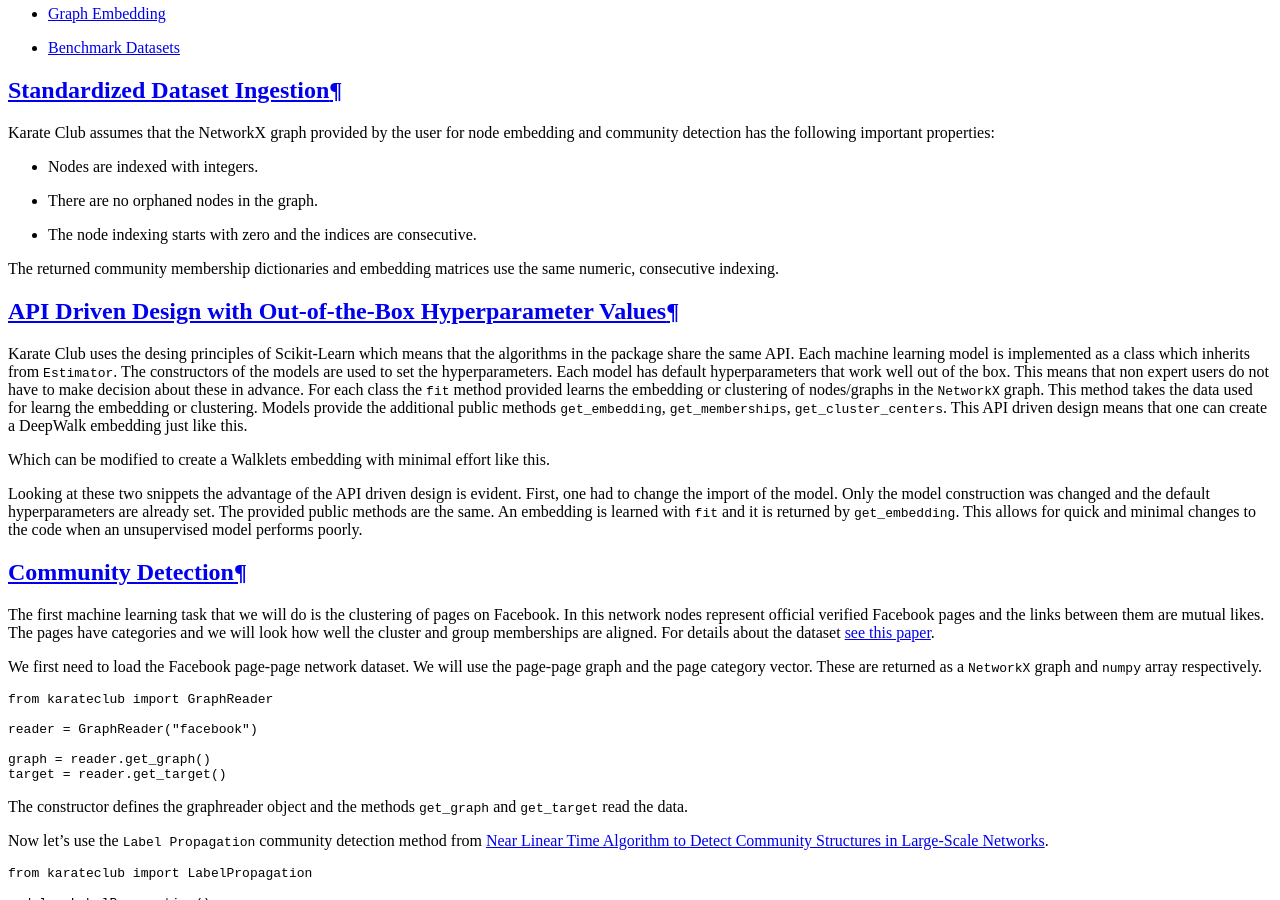
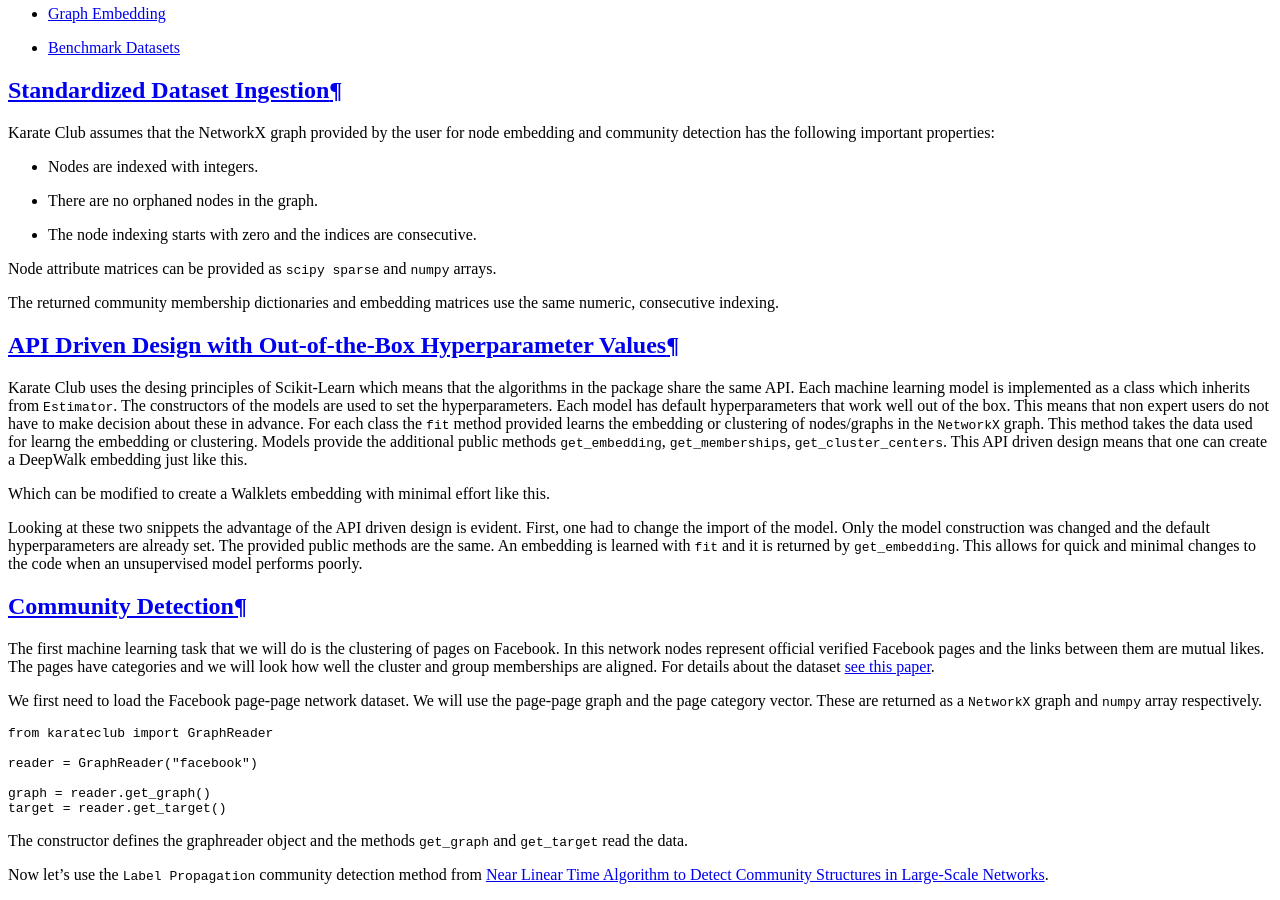
Before and after one commit to benedekrozemberczki/karateclub, a Sphinx documentation site: the page built from docs/source/notes/introduction.rst, in a window 1280 px wide and 900 px high, scrolled down 1257 px. Built offline with Sphinx 7.4.7 and the Read the Docs theme 2.0.0, drawn with Linux system fonts in a browser that asks for light colours; pages that are not in the unit, such as notebooks, are missing from menus.

Commit message:
Readme fix.

```diff
--- a/docs/source/notes/introduction.rst
+++ b/docs/source/notes/introduction.rst
@@ -14,6 +14,8 @@ Karate Club assumes that the NetworkX graph provided by the user for node embedd
 - Nodes are indexed with integers.
 - There are no orphaned nodes in the graph.
 - The node indexing starts with zero and the indices are consecutive.
+
+Node attribute matrices can be provided as ``scipy sparse`` and ``numpy`` arrays.
 
 The returned community membership dictionaries and embedding matrices use the same numeric, consecutive indexing.
 
```
